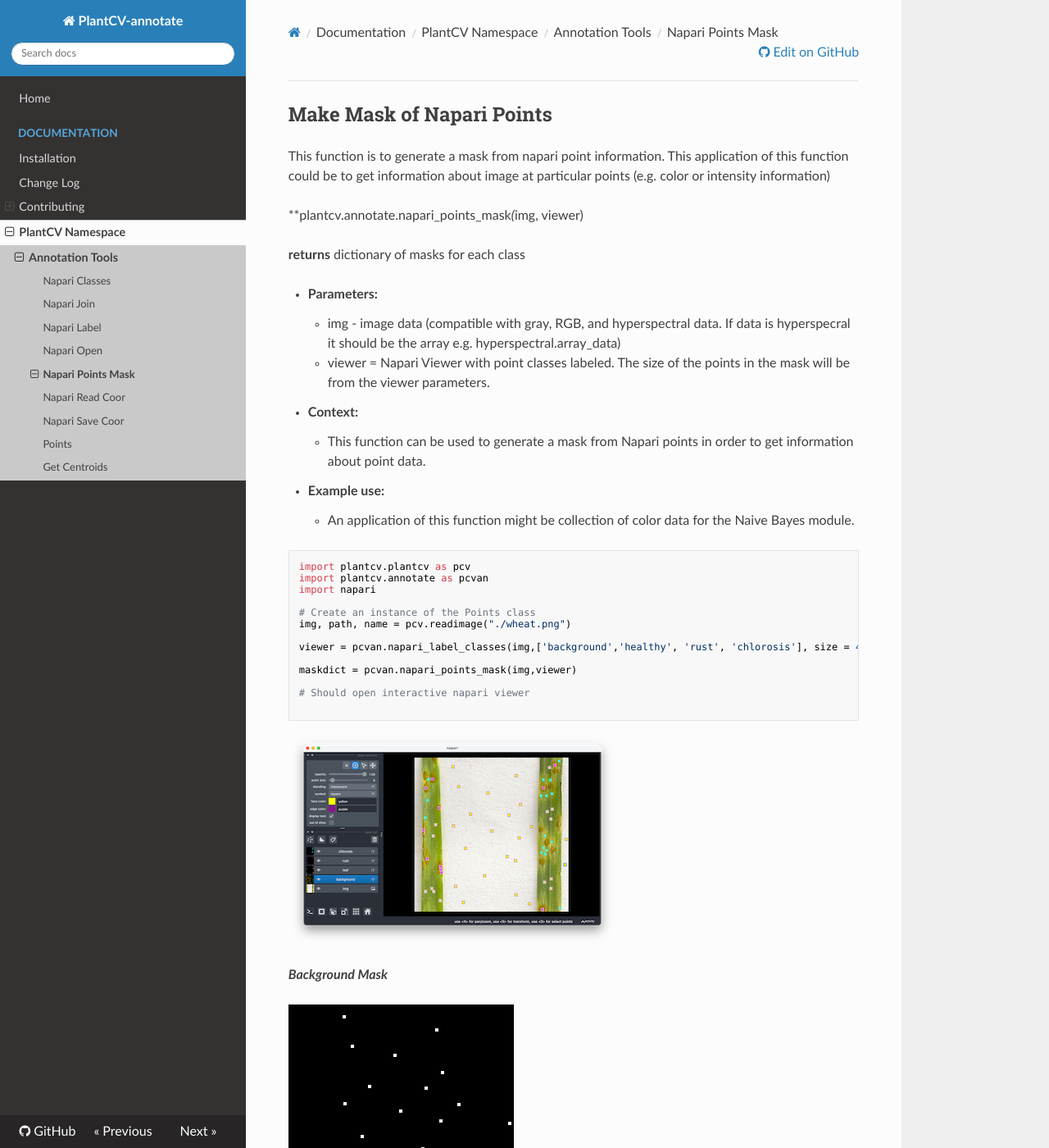
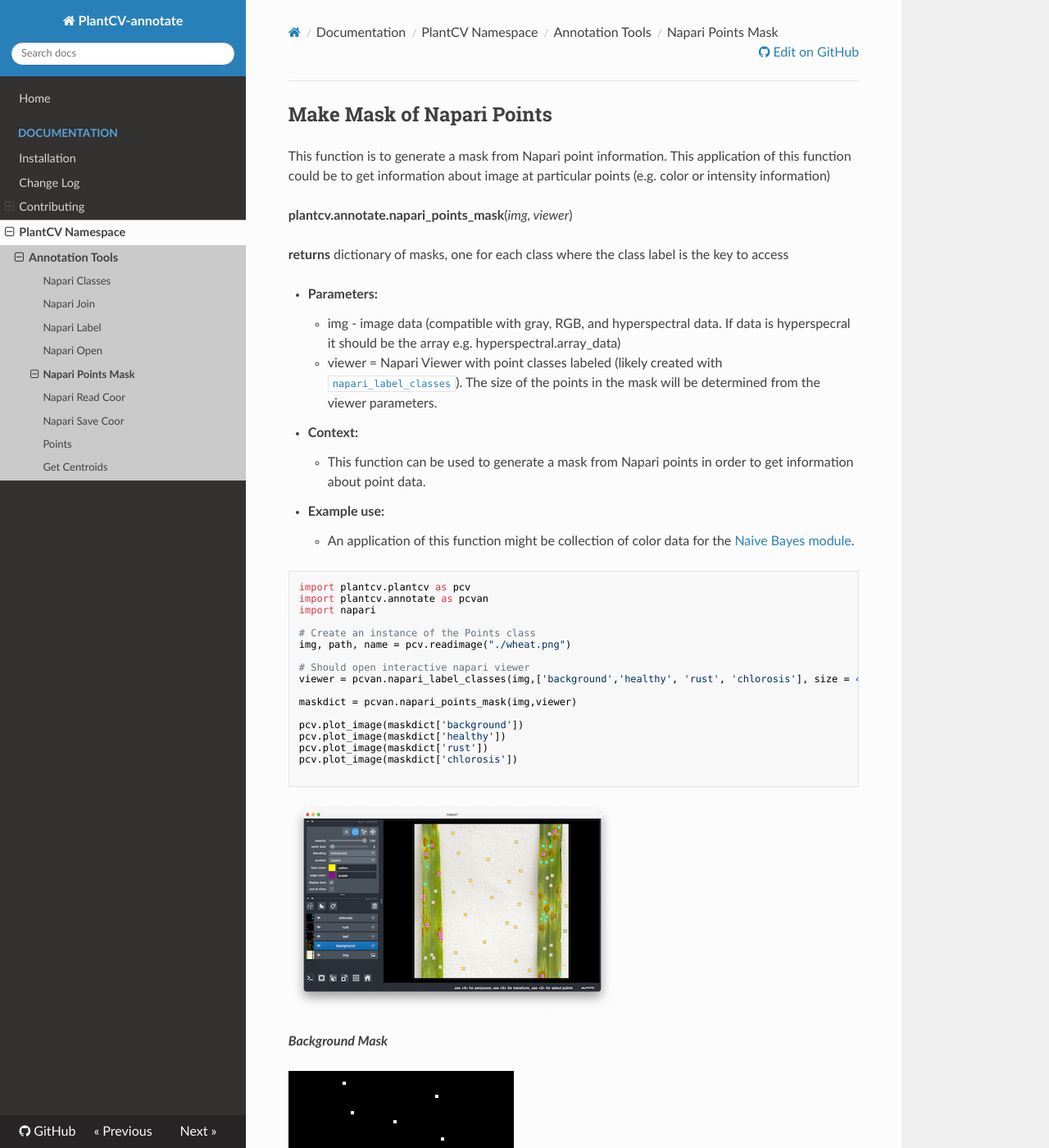
Before and after one commit to danforthcenter/plantcv-annotate, an MkDocs documentation site: the page built from docs/napari_points_mask.md, in a window 1280 px wide and 1400 px high. Shown: the whole window at 82% size. Built offline with MkDocs 1.6.1, drawn with Linux system fonts in a browser that asks for light colours; nearby versions of some CDN libraries.

Commit message:
docs pattern of markdown, link to related functions

````diff
--- a/docs/napari_points_mask.md
+++ b/docs/napari_points_mask.md
@@ -1,22 +1,22 @@
 ## Make Mask of Napari Points
 
-This function is to generate a mask from napari point information.
+This function is to generate a mask from Napari point information.
 This application of this function could be to get information about image
 at particular points (e.g. color or intensity information)
 
-**plantcv.annotate.napari_points_mask*(*img, viewer)
+**plantcv.annotate.napari_points_mask**(*img, viewer*)
 
-**returns** dictionary of masks for each class
+**returns** dictionary of masks, one for each class where the class label is the key to access
 
 - **Parameters:**
     - img - image data (compatible with gray, RGB, and hyperspectral data. If data is hyperspecral it should be the array e.g. hyperspectral.array_data)
-    - viewer = Napari Viewer with point classes labeled. The size of the points in the mask will be from the viewer parameters.
+    - viewer = Napari Viewer with point classes labeled (likely created with [`napari_label_classes`](napari_label_classes.md)). The size of the points in the mask will be determined from the viewer parameters.
 
 - **Context:**
     - This function can be used to generate a mask from Napari points in order to get information about point data.
 
 - **Example use:**
-    - An application of this function might be collection of color data for the Naive Bayes module.
+    - An application of this function might be collection of color data for the [Naive Bayes module](https://plantcv.readthedocs.io/en/latest/tutorials/machine_learning_tutorial/).
 
 
 ```python
@@ -27,11 +27,15 @@
 # Create an instance of the Points class
 img, path, name = pcv.readimage("./wheat.png")
 
+# Should open interactive napari viewer
 viewer = pcvan.napari_label_classes(img,['background','healthy', 'rust', 'chlorosis'], size = 4)
 
 maskdict = pcvan.napari_points_mask(img,viewer)
 
-# Should open interactive napari viewer
+pcv.plot_image(maskdict['background'])
+pcv.plot_image(maskdict['healthy'])
+pcv.plot_image(maskdict['rust'])
+pcv.plot_image(maskdict['chlorosis'])
 
 ```
 
````
